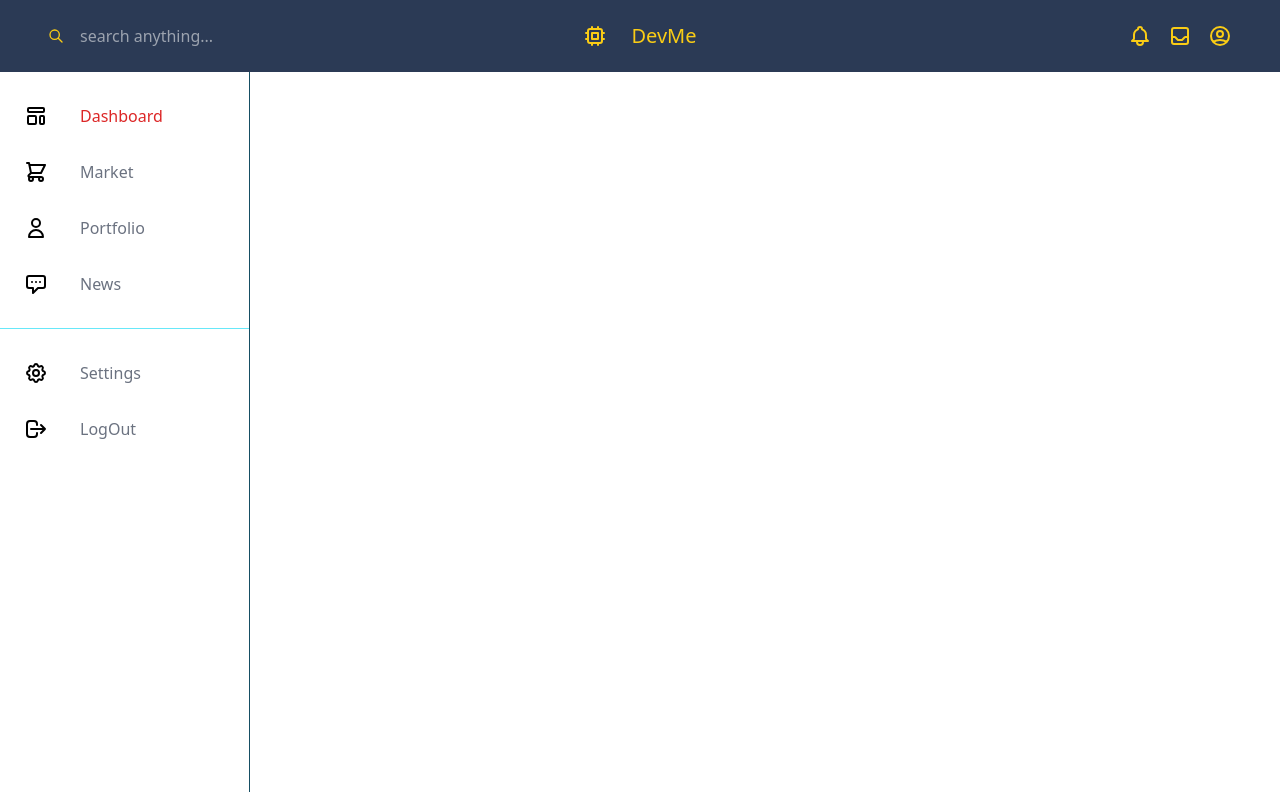
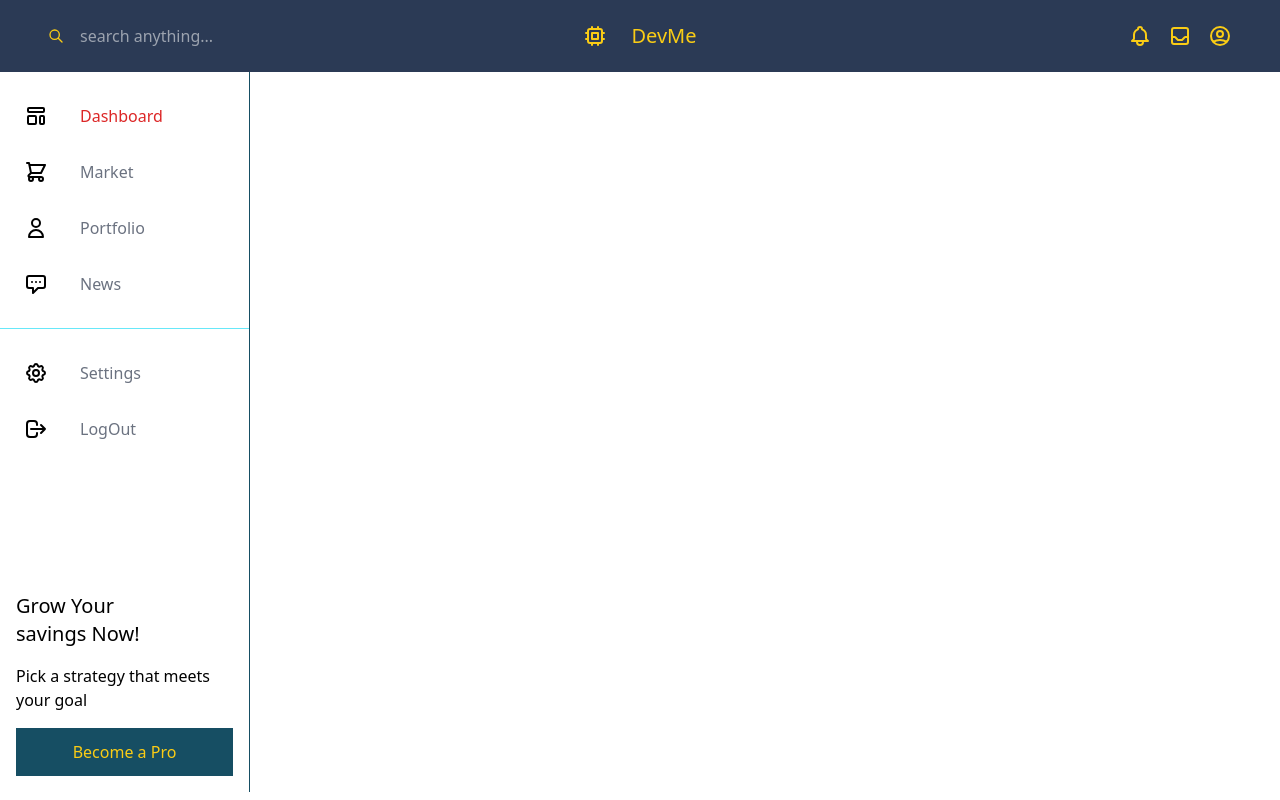
Before and after one commit to Cherrypick14/rad-tailwind, a React (Create React App) app: page / in a window 1280 px wide. Built offline with nearby package versions, Linux system fonts and the light colour scheme.

Commit message:
finish navbar

```diff
--- a/src/components/navbar/navbar.jsx
+++ b/src/components/navbar/navbar.jsx
@@ -15,6 +15,15 @@ const Navbar = () => {
        <Navitem link={link} key={link.id}/>
      ))}
      </div>
+
+     <div className='xl:flex flex-col hidden items-center justify-center space-y-4 px-4 py-4'>
+        <h1 className='w-full text-xl font-medium'>
+            Grow Your <br /> savings Now!
+        </h1>
+        <p>Pick a strategy that meets your goal</p>
+        <button className='w-full py-3 px-3 bg-cyan-900 text-yellow-400'>Become a Pro</button>
+     </div>
+
     </nav>
   )
 }
```
